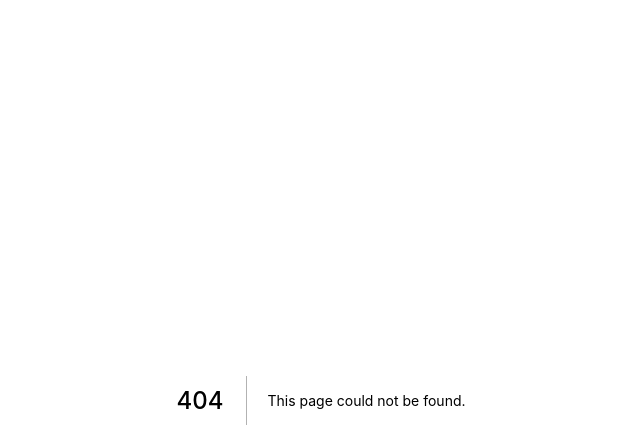
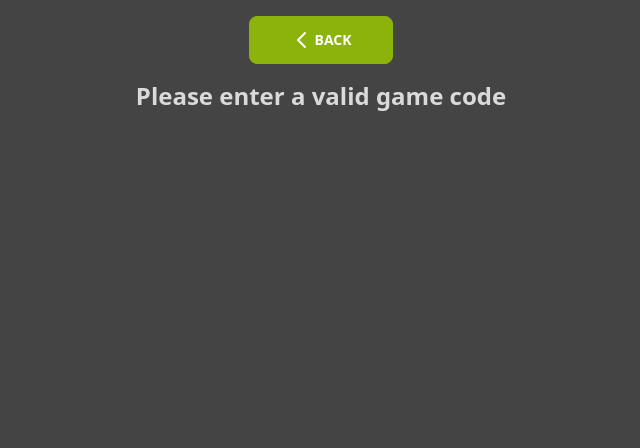
Before and after one commit to ariburaco/comeon-react-test, a Next.js app: page /game in a window 1280 px wide. Before the commit this address had no page. Shown: the top 448 px of the page, without its empty margins (319-959 px from the left). Built offline with nearby package versions, Linux system fonts and the light colour scheme.

Commit message:
game page added

```diff
--- a/components/Games/index.tsx
+++ b/components/Games/index.tsx
@@ -1,6 +1,10 @@
+/* eslint-disable jsx-a11y/anchor-is-valid */
+/* eslint-disable jsx-a11y/no-static-element-interactions */
+/* eslint-disable jsx-a11y/click-events-have-key-events */
 /* eslint-disable react/no-array-index-key */
 import { ChevronRightIcon } from '@heroicons/react/outline';
 import Image from 'next/image';
+import Link from 'next/link';
 import { FunctionComponent } from 'react';
 import { GamesProps } from './games.type';
 
@@ -32,12 +36,12 @@ const Games: FunctionComponent<GamesProps> = ({ games }) => {
                     {game.description}
                   </p>
                 </div>
-                <button type="submit" className="btn btn-primary ">
-                  <div className="flex items-center font-bold text-white">
+                <Link href={`/game?code=${game.code}`}>
+                  <a className="flex items-center font-bold text-white btn btn-primary">
                     <span>Play</span>
                     <ChevronRightIcon className="w-6 h-6" />
-                  </div>
-                </button>
+                  </a>
+                </Link>
               </div>
             </div>
           ))
--- /dev/null
+++ b/components/LaunchGame/index.tsx
@@ -0,0 +1,10 @@
+import { FunctionComponent } from 'react';
+
+interface LaunchGameProps {
+  src: string;
+}
+
+const LaunchGame: FunctionComponent<LaunchGameProps> = ({ src }) => {
+  return <iframe src={src} title="game" className="w-full h-full" />;
+};
+export default LaunchGame;
--- /dev/null
+++ b/pages/game/index.tsx
@@ -0,0 +1,48 @@
+/* eslint-disable jsx-a11y/anchor-is-valid */
+import { ChevronLeftIcon } from '@heroicons/react/outline';
+import LaunchGame from 'components/LaunchGame';
+import { NextPage } from 'next';
+import Head from 'next/head';
+import Link from 'next/link';
+import { useRouter } from 'next/router';
+import launchGame from 'utils/comeonGames';
+
+const GamePage: NextPage = () => {
+  const router = useRouter();
+  const { code } = router.query as { code: string };
+  const source = launchGame(code);
+  return (
+    <>
+      <Head>
+        <title>{code} | Comeon Group</title>
+        <meta
+          name="description"
+          content="Comeon group assignment submission by ali burak ozden"
+        />
+        <link rel="icon" href="/images/favicon.ico" />
+      </Head>
+      <div className="flex flex-col items-center justify-center w-full gap-4 mx-auto my-4">
+        <div className="flex">
+          <Link href="/">
+            <a className="flex items-center px-10 font-bold text-white btn btn-primary ">
+              <ChevronLeftIcon className="w-6 h-6" />
+              <span>Back</span>
+            </a>
+          </Link>
+        </div>
+        {source ? (
+          <div className="flex justify-center w-full h-screen">
+            <LaunchGame src={source} />
+          </div>
+        ) : (
+          <div className="flex justify-center">
+            <h1 className="text-2xl font-bold text-center">
+              Please enter a valid game code
+            </h1>
+          </div>
+        )}
+      </div>
+    </>
+  );
+};
+export default GamePage;
--- /dev/null
+++ b/utils/comeonGames.ts
@@ -0,0 +1,31 @@
+/* eslint-disable prettier/prettier */
+
+export const games: any = {
+  starburst: {
+    src:
+      'https://comeon-static-test.casinomodule.com/games/starburst_mobile_html/game/starburst_mobile_html.xhtml?server=https%3A%2F%2Fcomeon-game-test.casinomodule.com%2F&lang=sv&sessId=DEMO-41e133d5237c402-EUR&gameId=starburst_not_mobile_sw&operatorId=default&staticsharedurl=http%3A%2F%2Fstatic-shared.casinomodule.com%2Fgameclient_html%2Fdevicedetection%2Fcurrent',
+  },
+  jackhammer: {
+    src:
+      'https://comeon-static-test.casinomodule.com/games/jackhammer_mobile_html/game/jackhammer_mobile_html.xhtml?server=https%3A%2F%2Fcomeon-game-test.casinomodule.com%2F&lang=sv&sessId=DEMO-0b3a6e21685c42a-EUR&gameId=jackhammer_not_mobile_sw&operatorId=default&staticsharedurl=http%3A%2F%2Fstatic-shared.casinomodule.com%2Fgameclient_html%2Fdevicedetection%2Fcurrent',
+  },
+  jackandbeanstalk: {
+    src:
+      'https://comeon-static-test.casinomodule.com/games/jackandbeanstalk_mobile_html/game/jackandbeanstalk_mobile_html.xhtml?server=https%3A%2F%2Fcomeon-game.casinomodule.com%2F&lang=en&sessId=DEMO-756f72b48bc2493-EUR&gameId=jackandbeanstalk_not_mobile_sw&operatorId=default&staticsharedurl=http%3A%2F%2Fstatic-shared.casinomodule.com%2Fgameclient_html%2Fdevicedetection%2Fcurrent',
+  },
+  deadoralive: {
+    src:
+      'https://comeon-static-test.casinomodule.com/games/deadoralive_mobile_html/game/deadoralive_mobile_html.xhtml?server=https%3A%2F%2Fcomeon-game-test.casinomodule.com%2F&lang=sv&sessId=DEMO-979bbc939ea9412-EUR&gameId=deadoralive_not_mobile_sw&operatorId=default&staticsharedurl=http%3A%2F%2Fstatic-shared.casinomodule.com%2Fgameclient_html%2Fdevicedetection%2Fcurrent',
+  },
+  twinspin: {
+    src:
+      'https://comeon-static-test.casinomodule.com/games/twinspin_mobile_html/game/twinspin_mobile_html.xhtml?server=https%3A%2F%2Fcomeon-game.casinomodule.com%2F&lang=en&sessId=DEMO-c813546a446a412-EUR&gameId=twinspin_not_mobile_sw&operatorId=default&staticsharedurl=http%3A%2F%2Fstatic-shared.casinomodule.com%2Fgameclient_html%2Fdevicedetection%2Fcurrent',
+  },
+};
+
+const launchGame = (game: any) => {
+  const source = games[game] ? games[game].src : '';
+  return source;
+};
+
+export default launchGame;
```
Also changed, not shown: tsconfig.json (+4 -9 lines).
